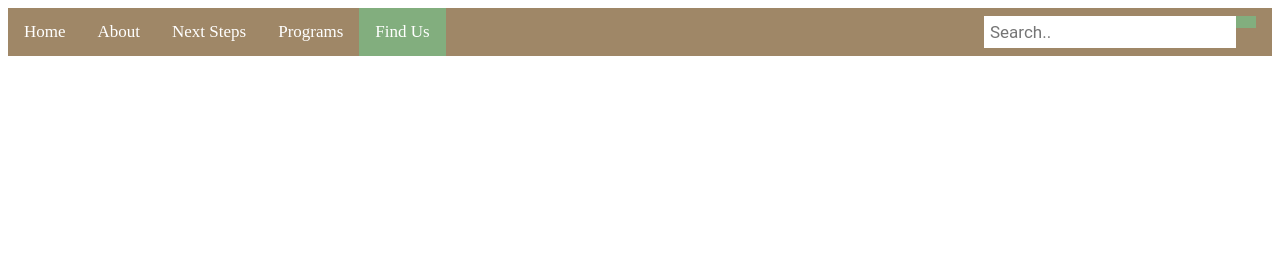
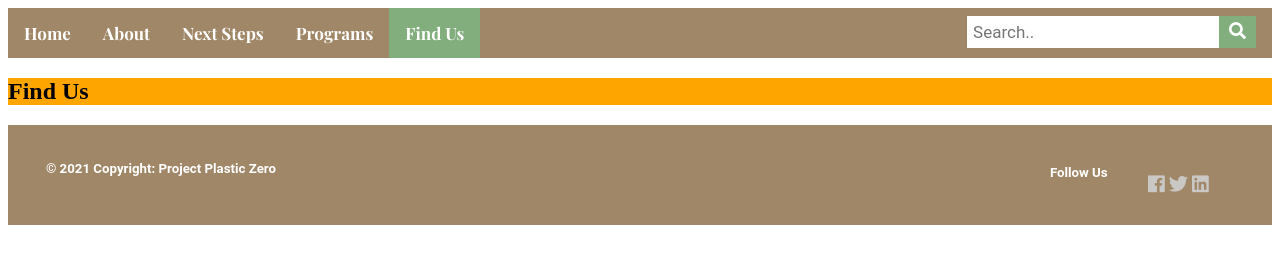
Before and after one commit to Ethan-Ellis13/rise-in-plastic-use, a plain HTML site: page pages/findUs.html in a window 1280 px wide. Drawn offline with nearby package versions, Linux system fonts and the light colour scheme.

Commit message:
edited files

```diff
--- a/pages/findUs.html
+++ b/pages/findUs.html
@@ -7,8 +7,23 @@
     <title>Project Plastic Zero | Find Us</title>
     <!-- CSS Stylesheet -->
     <link href="/style.css" rel="stylesheet" type="text/css" />
+
+    <!-- Navbar & Footer -->
+    <link rel="stylesheet" href="https://cdnjs.cloudflare.com/ajax/libs/font-awesome/4.7.0/css/font-awesome.min.css">
+    <!-- End -->
+
+    <!-- Font Awesome -->
+    <link rel="stylesheet" href="https://use.fontawesome.com/releases/v5.7.2/css/all.css"
+        integrity="sha384-fnmOCqbTlWIlj8LyTjo7mOUStjsKC4pOpQbqyi7RrhN7udi9RwhKkMHpvLbHG9Sr" crossorigin="anonymous">
+    <!-- End -->
+
+    <!-- Fonts -->
+    <link rel="preconnect" href="https://fonts.gstatic.com">
+    <link href="https://fonts.googleapis.com/css2?family=Playfair+Display:wght@700&display=swap" rel="stylesheet">
+    <!-- End -->
 </head>
 <body>
+
 <!-- Navbar -->
 <div class="topnav " id="navbar">
     <a href="/index.html">Home</a>
@@ -24,5 +39,36 @@
         </form>
     </div>
 </div>
+
+<div class="findUs">
+    <h2>Find Us</h2>
+</div>
+
+<!-- Footer -->
+<div class="footer">
+    <div class="footer-content">
+        <div class="row">
+            <div class="col">
+                <div class="copyright hpText">
+                    <h5>© 2021 Copyright: Project Plastic Zero</h5>
+                </div>
+            </div>
+            <div class="col">
+                <div class="followus hpText">
+                    <h5>Follow Us</h5>
+                </div>
+            </div>
+
+            <div class="col">
+                <div class="socials">
+                    <a href="#"><i class="fab fa-facebook" style="color:#c9c8c5; font-size: 1.2rem;"></i></a>
+                    <a href="#"><i class="fab fa-twitter" style="color:#c9c8c5; font-size: 1.2rem;"></i></a>
+                    <a href="#"><i class="fab fa-linkedin" style="color:#c9c8c5; font-size: 1.2rem;"></i></a>
+                </div>
+            </div>
+        </div>
+    </div>
+</div>
+
 </body>
 </html>
--- a/style.css
+++ b/style.css
@@ -6,6 +6,10 @@
   text-align: center;
   padding-top: 300px;
   padding-bottom: 300px;
+}
+
+.findUs {
+  background-color: orange;
 }
 
 .nextStepsTitle{
```
Lines whose indentation alone changed are shown as unchanged.
